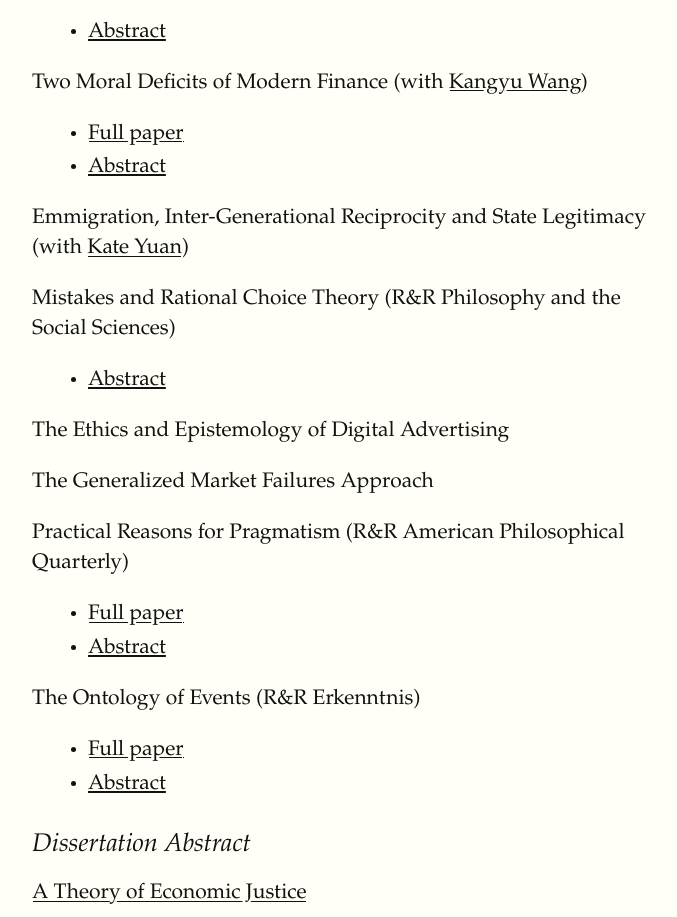
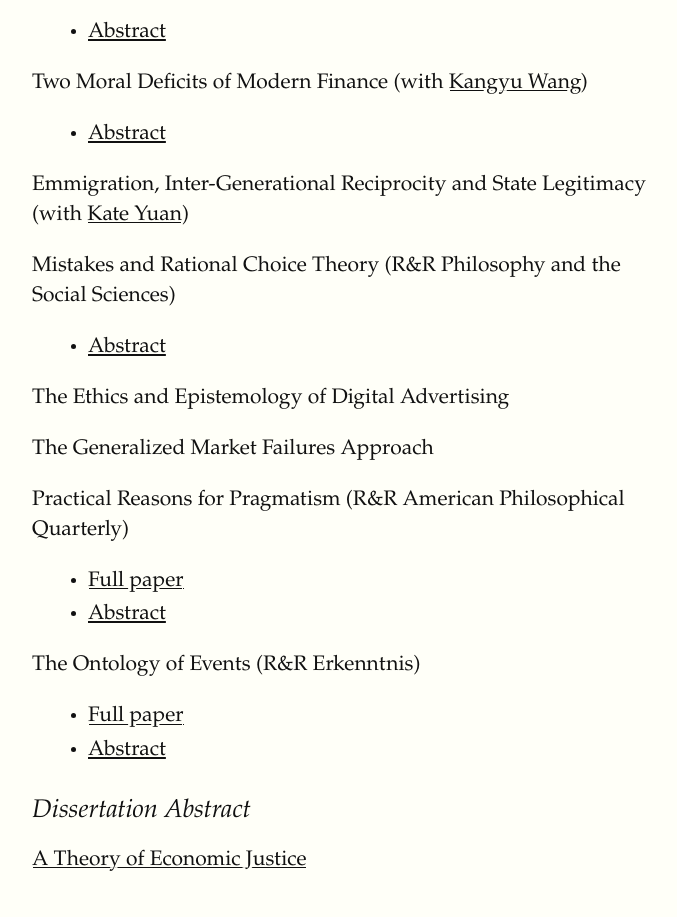
Before and after one commit to pforrester72/pforrester72.github.io, a plain HTML site: page research.html in a window 1280 px wide. Shown: the part 1738-2655 px from the top of the page, without its empty margins (128-805 px from the left). Drawn offline with Linux system fonts and the light colour scheme; a web font is replaced by a local one.

Commit message:
Update research.html
got rid of full paper reference for "two moral deficits..."

```diff
--- a/research.html
+++ b/research.html
@@ -132,7 +132,6 @@
 
         <p>Two Moral Deficits of Modern Finance (with <a href = "https://philpeople.org/profiles/kangyu-wang">Kangyu Wang</a>)</p>
         <ul>
-          <li><a href="https://philpapers.org/rec/FOREAA-7">Full paper</a></li>
           <li><a onclick="toggleText('defFinance')"><u>Abstract</u></a></li>
         </ul>
         <p id='defFinance' style='display: none; font-size:.8rem'>
```
